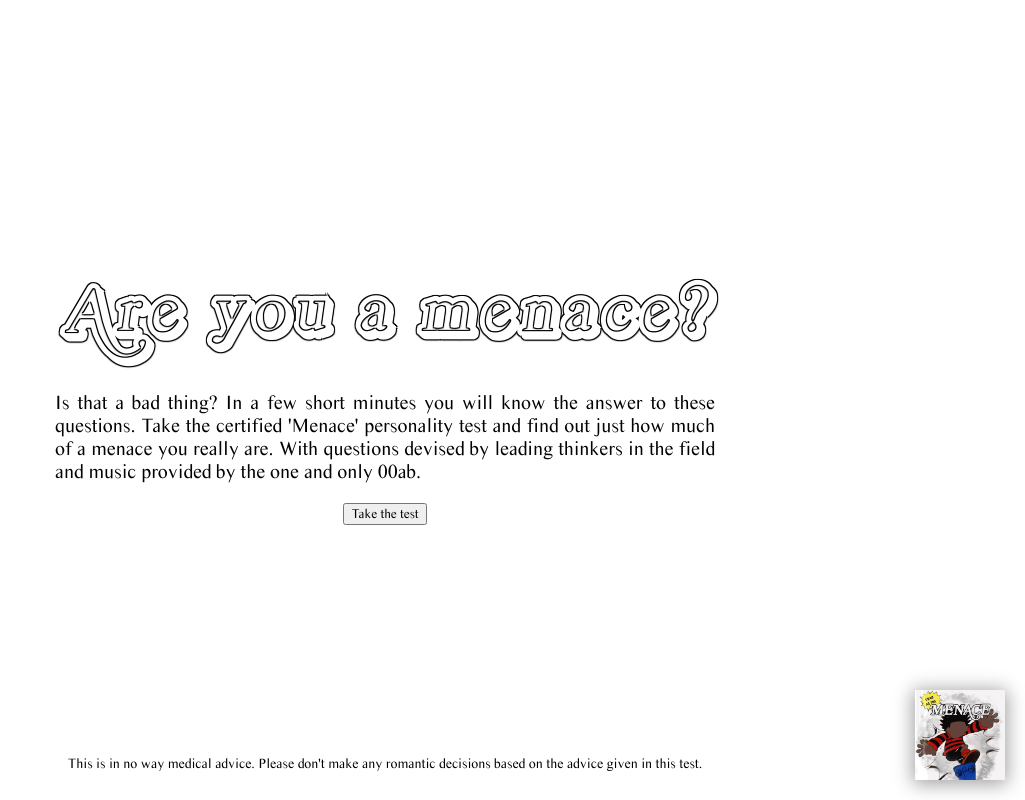
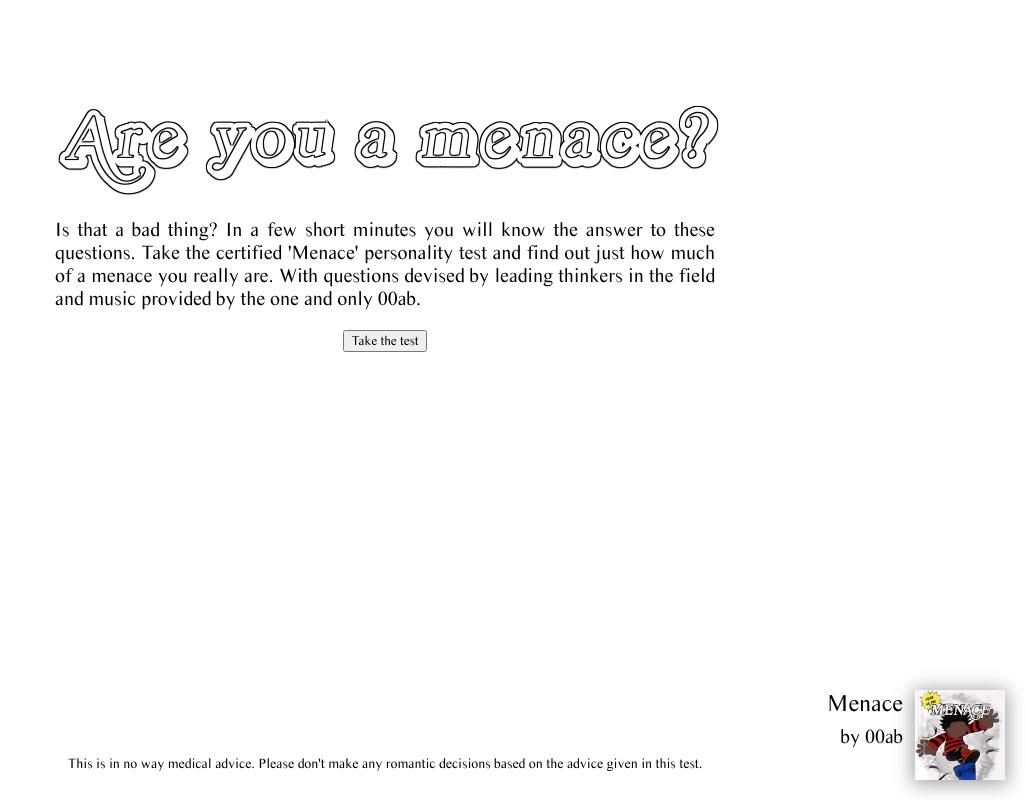
Before and after one commit to CampbellDocherty/menace, a React (Vite) app: page / in a window 1280 px wide. Shown: the whole page, without its empty margins (255-1280 px from the left). Built offline with nearby package versions, Linux system fonts and the light colour scheme.

Commit message:
Add artist and song

```diff
--- a/src/music/index.tsx
+++ b/src/music/index.tsx
@@ -2,7 +2,14 @@
 import { useRef } from 'react';
 import sensesUrl from './senses.mp3';
 import coverArt from './cover-art.jpg';
-import { CoverArt } from './styles';
+import {
+  ArtistInfoContainer,
+  AudioContainer,
+  CoverArt,
+  SongArtist,
+  SongTitle,
+} from './styles';
+import { BodyText } from '../styles';
 
 export const MusicPlayer = () => {
   const audioRef = useRef<HTMLAudioElement>(null);
@@ -19,7 +26,13 @@ export const MusicPlayer = () => {
 
   return (
     <>
-      <CoverArt onClick={onClick} src={coverArt} alt="cover art for menace" />
+      <AudioContainer>
+        <ArtistInfoContainer>
+          <SongTitle>Menace</SongTitle>
+          <SongArtist>by 00ab</SongArtist>
+        </ArtistInfoContainer>
+        <CoverArt onClick={onClick} src={coverArt} alt="cover art for menace" />
+      </AudioContainer>
       <audio loop controls={false} autoPlay ref={audioRef}>
         <source src={sensesUrl} type="audio/ogg" />
         Your browser does not support the audio element.
--- a/src/music/styles.ts
+++ b/src/music/styles.ts
@@ -1,13 +1,37 @@
 import { styled } from 'styled-components';
+import { BodyText } from '../styles';
 
 export const CoverArt = styled.img`
-  position: fixed;
-  bottom: 20px;
-  right: 20px;
   width: 90px;
   height: 90px;
   box-shadow: 0px 2px 18px 2px rgba(0, 0, 0, 0.38);
   -webkit-box-shadow: 0px 2px 18px 2px rgba(0, 0, 0, 0.38);
   -moz-box-shadow: 0px 2px 18px 2px rgba(0, 0, 0, 0.38);
   cursor: pointer;
+  margin-left: 12px;
 `;
+
+export const AudioContainer = styled.div`
+  z-index: 1;
+  position: fixed;
+  bottom: 20px;
+  right: 20px;
+  display: flex;
+  justify-content: flex-end;
+`;
+
+export const ArtistInfoContainer = styled.div`
+  display: flex;
+  flex-direction: column;
+`;
+
+export const SongTitle = styled(BodyText)`
+  font-size: 24px;
+  margin: 0;
+  margin-bottom: 8px;
+`;
+
+export const SongArtist = styled(BodyText)`
+  margin: 0;
+  text-align: right;
+`;
--- a/src/styles.tsx
+++ b/src/styles.tsx
@@ -10,8 +10,7 @@ export const Container = styled.div`
   max-height: 1200px;
   margin-left: auto;
   margin-right: auto;
-  justify-content: center;
-  position: relative;
+  padding-top: 8%;
 `;
 
 export const BodyText = styled.p`
```
